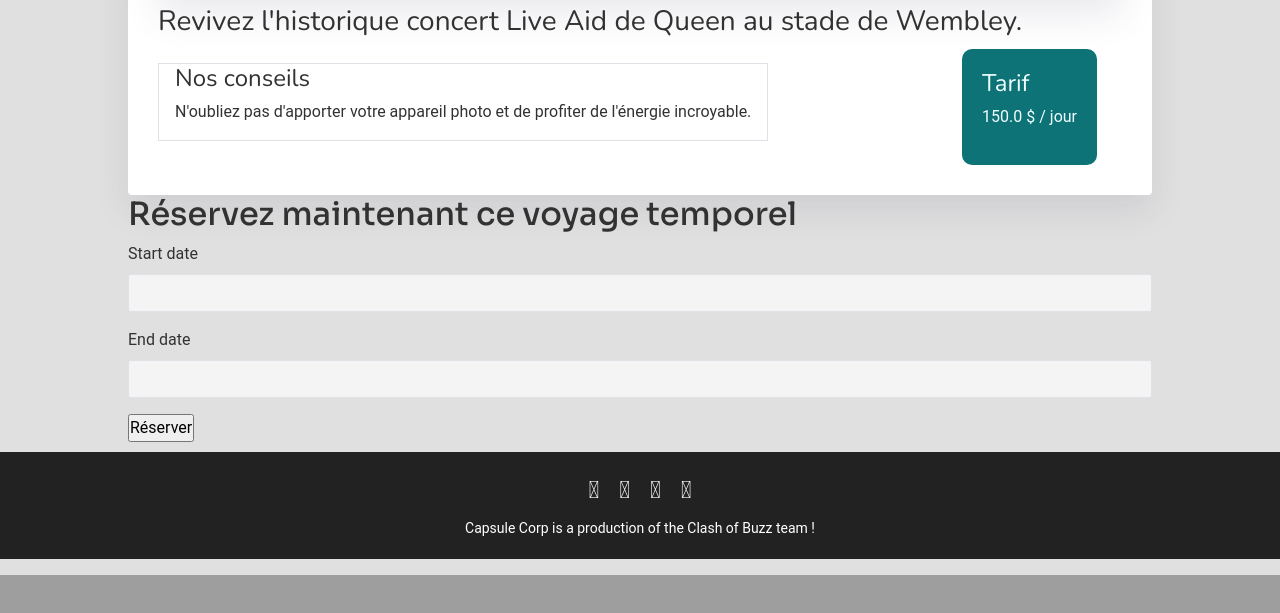
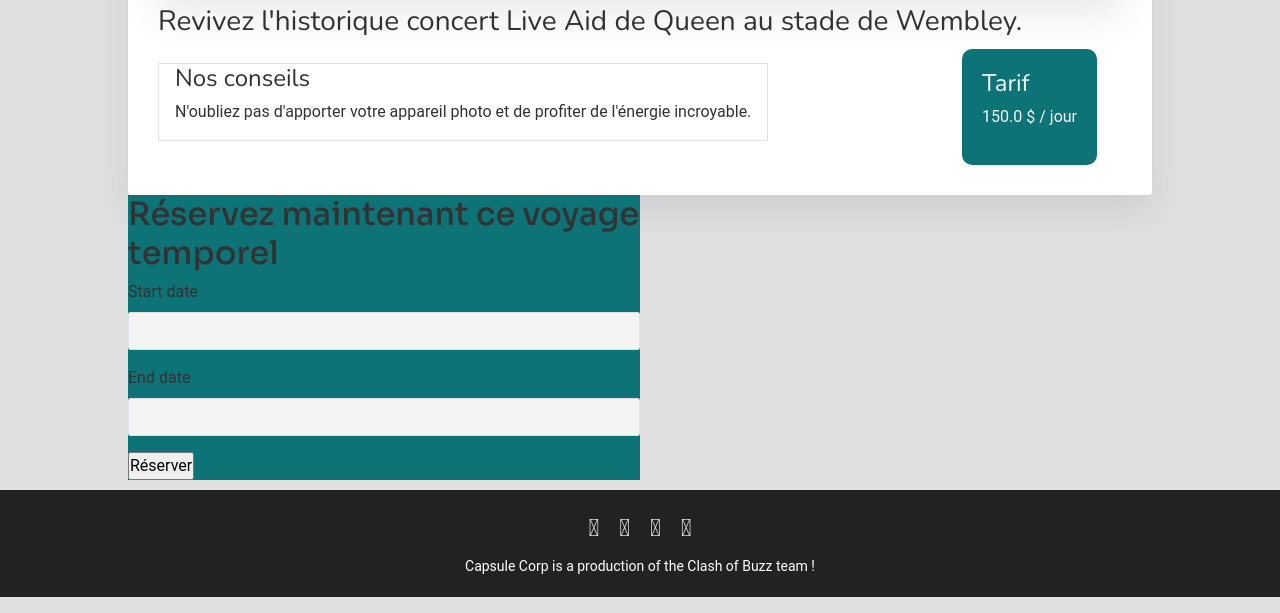
Before and after one commit to MarineColtel/Capsule_Corp, a Rails app: page /capsules/1 in a window 1280 px wide. Shown: the part 621-1234 px from the top of the page. Before the commit the page ends 1196 px from the top, so only its background shows below. Run offline with Rails 7, Linux system fonts and the light colour scheme; a user stored in the database is signed in; data comes from the database, SQL or seed files in the repository; data that the repository does not hold is empty; style sheets or scripts are compiled from the project's sources; some libraries are stand-ins or nearby versions.

Commit message:
c'est presque bon
Signed-off-by: gael carayon <gaelcarayon@hotmail.com>

```diff
--- a/app/assets/stylesheets/pages/_capsule.scss
+++ b/app/assets/stylesheets/pages/_capsule.scss
@@ -36,3 +36,8 @@
   margin: 10px 25px 0;
   padding: 20px 20px;
 }
+
+#booking {
+  width: 50%;
+  background: #0D7377;
+}
--- a/app/views/capsules/show.html.erb
+++ b/app/views/capsules/show.html.erb
@@ -17,10 +17,10 @@
     </div>
   </div>
 
-
-  <h2>Réservez maintenant ce voyage temporel</h2>
-  <div class="">
-    <%= render 'form_new_booking' %>
+  <div id="booking">
+    <h2>Réservez maintenant ce voyage temporel</h2>
+    <div class="">
+      <%= render 'form_new_booking' %>
+    </div>
   </div>
-
 </div>
```
